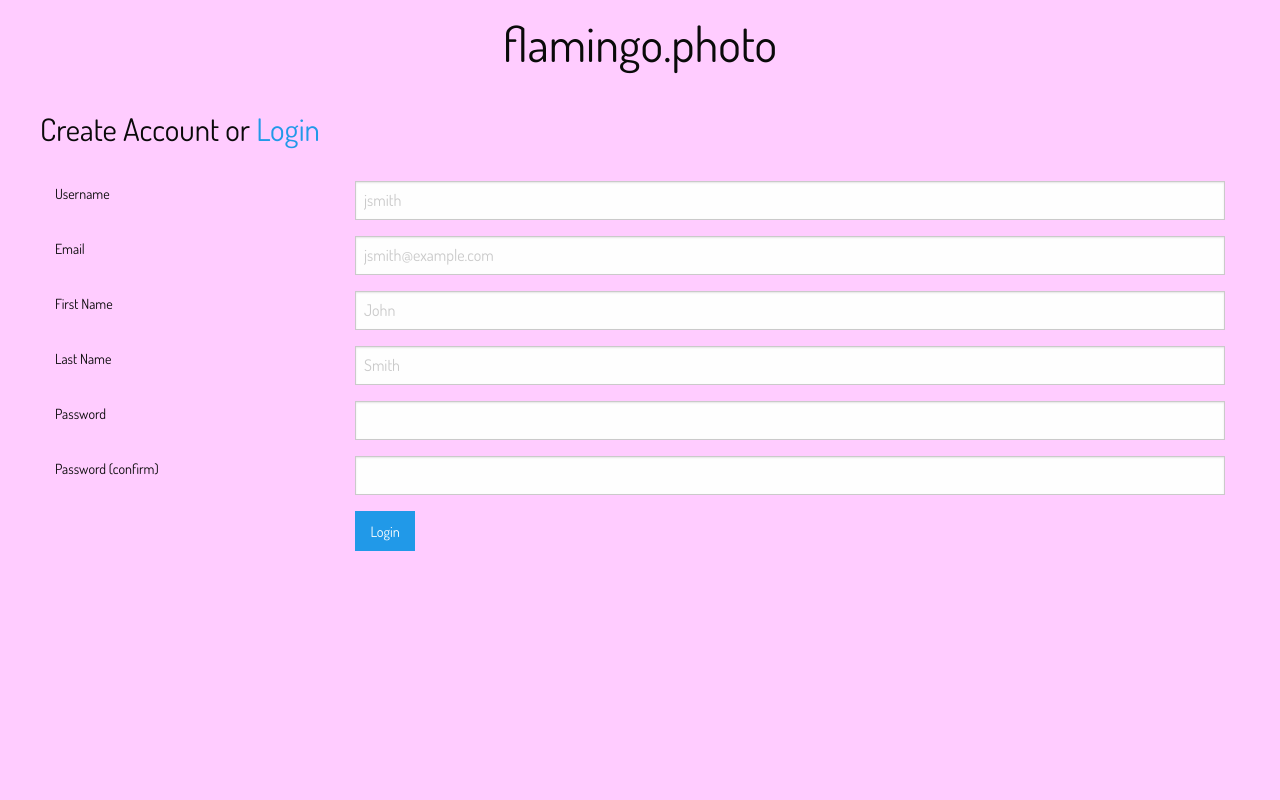
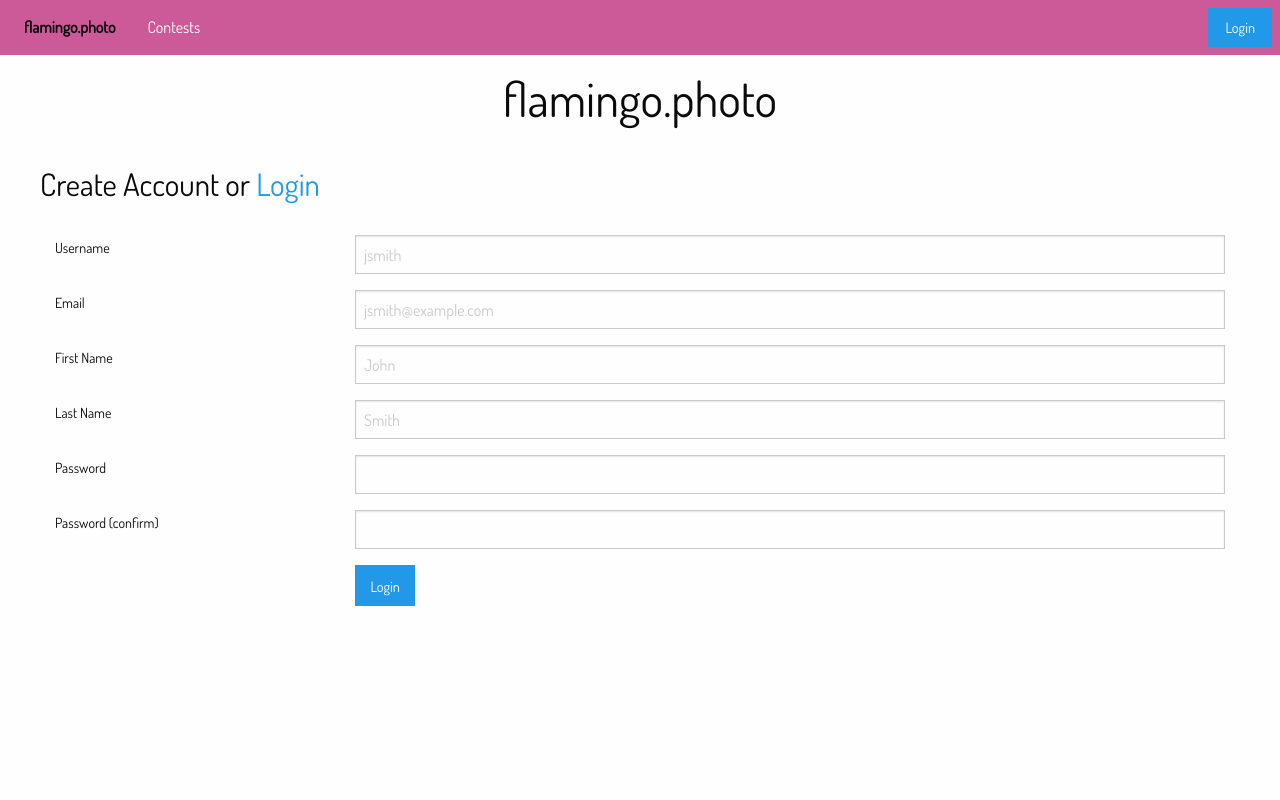
Before and after one commit to RevolutionTech/flamingo, a Django app: template templates/register.html in a window 1280 px wide. Run offline with Django 3.2, Linux system fonts and the light colour scheme; the template is opened without the code that fills it, so the values that code supplies are empty.

Commit message:
Added nav bar, set pink as accent colour

```diff
--- a/static/css/flamingo.css
+++ b/static/css/flamingo.css
@@ -1,10 +1,13 @@
 *, h1, h2, h3, h4, h5, h6, .button {
     font-family: Dosis, sans-serif;
 }
-body {
-    background-color: #ffccff;
+
+.top-bar, .menu > li {
+    background-color: #cc5a99;
 }
-
+.menu > li > a {
+    color: #fff;
+}
 .container {
     padding: 10px;
 }
--- a/templates/base.html
+++ b/templates/base.html
@@ -11,6 +11,25 @@
         {% block cssincludes %}{% endblock %}
     </head>
     <body>
+        <!-- Nav bar -->
+        <div class="top-bar">
+            <div class="top-bar-left">
+                <ul class="menu">
+                    <li class="menu-text">{% block heading %}flamingo.photo{% endblock %}</li>
+                    <li><a href="{% url 'home' %}">Contests</a></li>
+                </ul>
+            </div>
+            <div class="top-bar-right">
+                <ul class="menu">
+                    {% if user.is_authenticated %}
+                        <li><a href="{% url 'logout' %}" class="button">Logout</a></li>
+                    {% else %}
+                        <li><a href="{% url 'login' %}?next={{ request.path }}" class="button">Login</a></li>
+                    {% endif %}
+                </ul>
+            </div>
+        </div>
+
         <!-- Content -->
         <div class="container">
             {% block content %}
```
